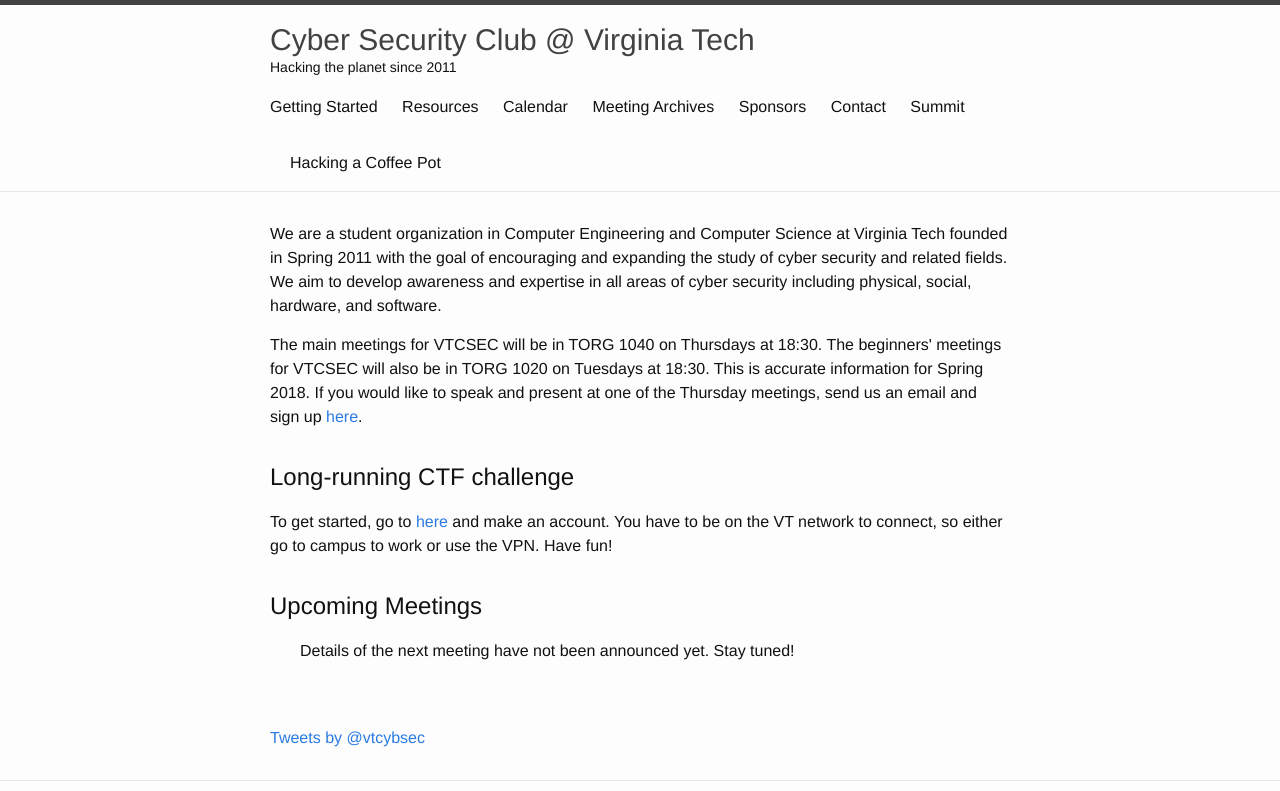
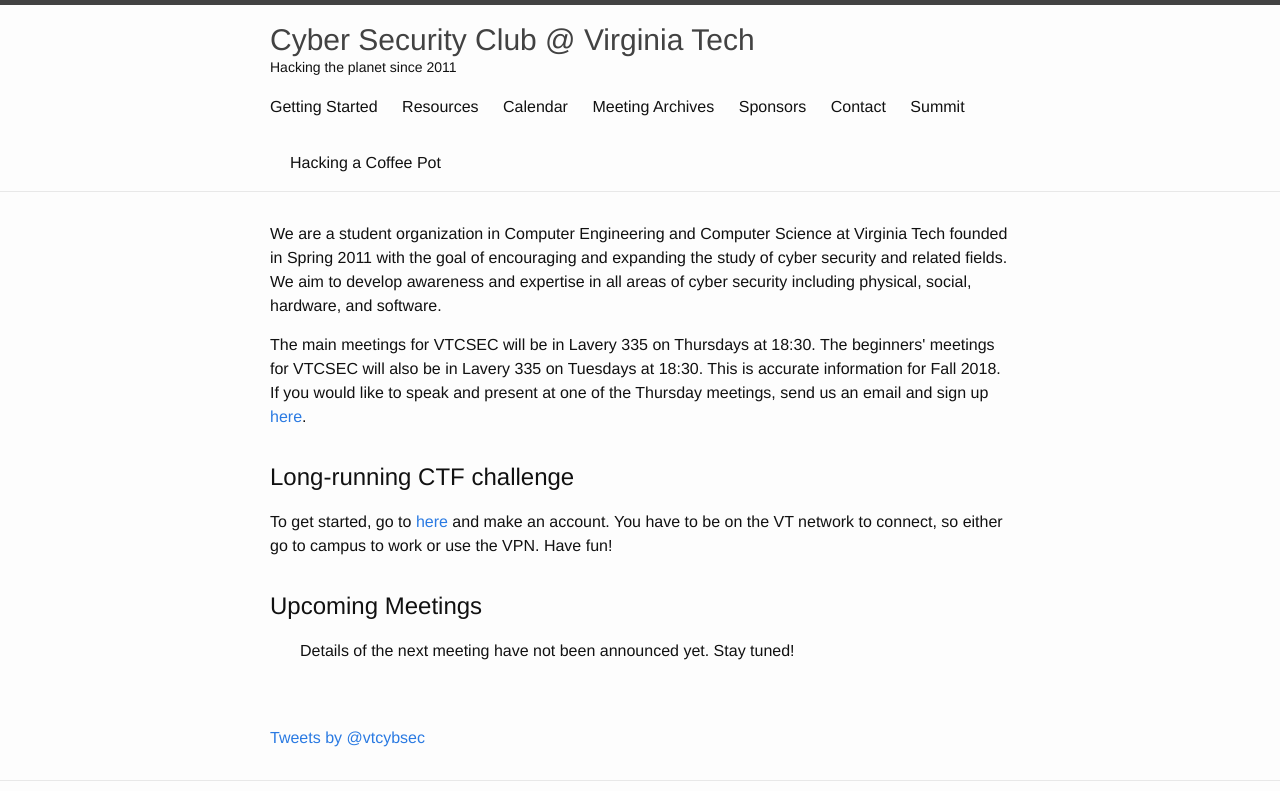
Before and after one commit to VTCSec/vtcsec.org, a Jekyll site: the page built from index.html, in a window 1280 px wide. Shown: the top 791 px of the page. Built offline with Jekyll 4.4.1, drawn with Linux system fonts in a browser that asks for light colours; comment, search, counter and statistics services are not loaded; grey boxes are pictures that could not be loaded.

Commit message:
Updated Meeting Locations

```diff
--- a/index.html
+++ b/index.html
@@ -33,9 +33,9 @@
 {% comment %}
   TODO: Make this dynamic from per-semester data we already have.
 {% endcomment %}
-<p>The main meetings for VTCSEC will be in TORG 1040 on Thursdays at 18:30.
-The beginners' meetings for VTCSEC will also be in TORG 1020 on Tuesdays at 18:30. This is
-  accurate information for Spring 2018. If you would like to speak and present at one of the Thursday meetings, send us an email and sign up
+<p>The main meetings for VTCSEC will be in Lavery 335 on Thursdays at 18:30.
+The beginners' meetings for VTCSEC will also be in Lavery 335 on Tuesdays at 18:30. This is
+  accurate information for Fall 2018. If you would like to speak and present at one of the Thursday meetings, send us an email and sign up
 <a href="https://goo.gl/forms/4tsF7lOIcyToCrKV2" target="_blank">here</a></span>.
 
   </p>
```
